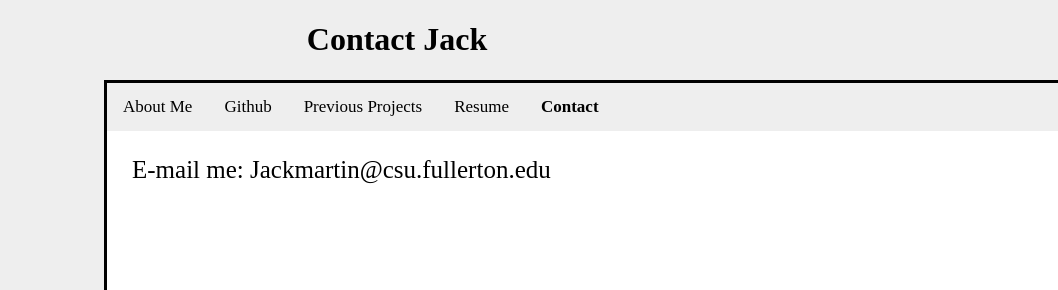
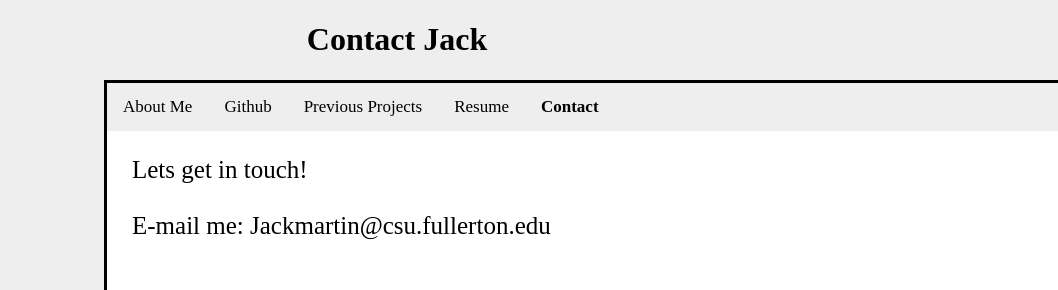
Before and after one commit to JackRMartin/Personal-Website, a plain HTML site: page contact.html in a window 1280 px wide. Shown: the top 290 px of the page, 43-1101 px from the left. Drawn offline with Linux system fonts and the light colour scheme.

Commit message:
updated contact

```diff
--- a/contact.html
+++ b/contact.html
@@ -40,7 +40,11 @@
         </div>
 
         <div id="Main">
-            <p>
+            <p class ="aboutme">
+                Lets get in touch!
+
+                <br /> <br />
+
                 E-mail me: Jackmartin@csu.fullerton.edu
 
             </p>
```
